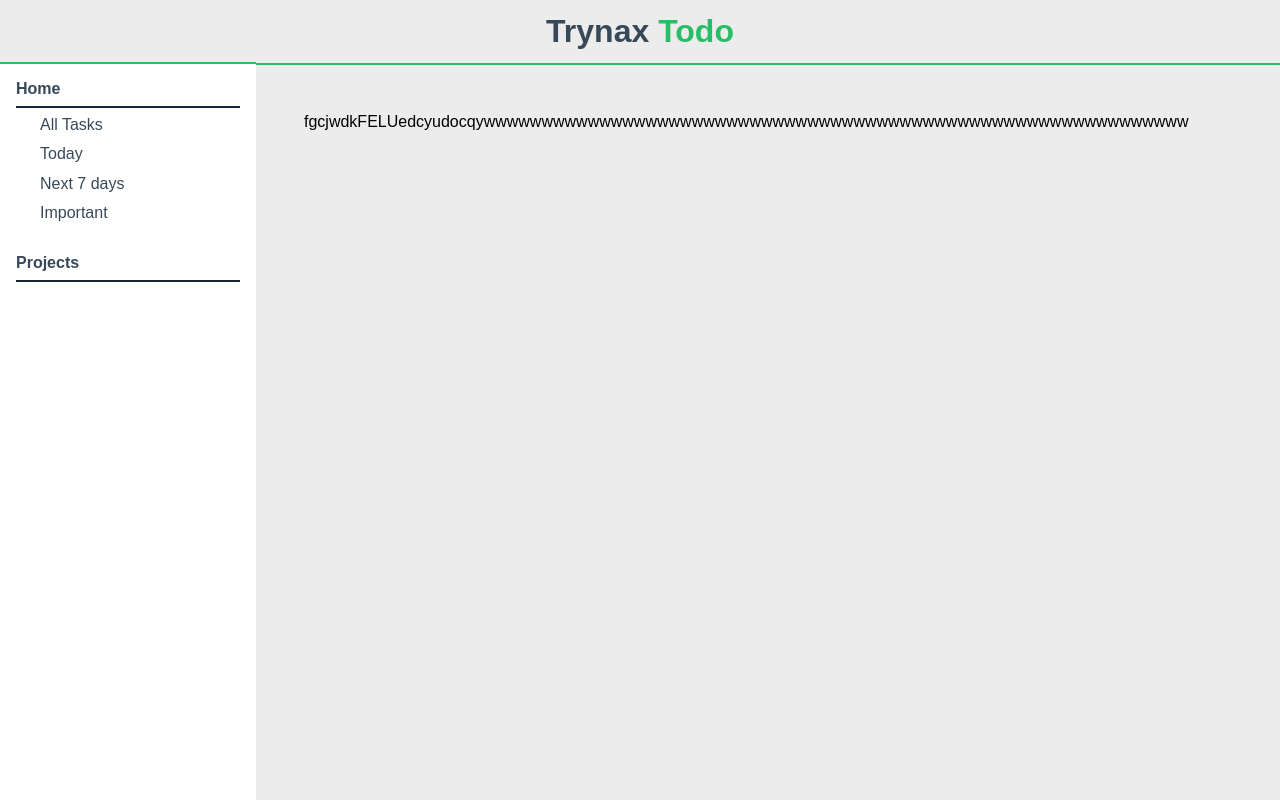
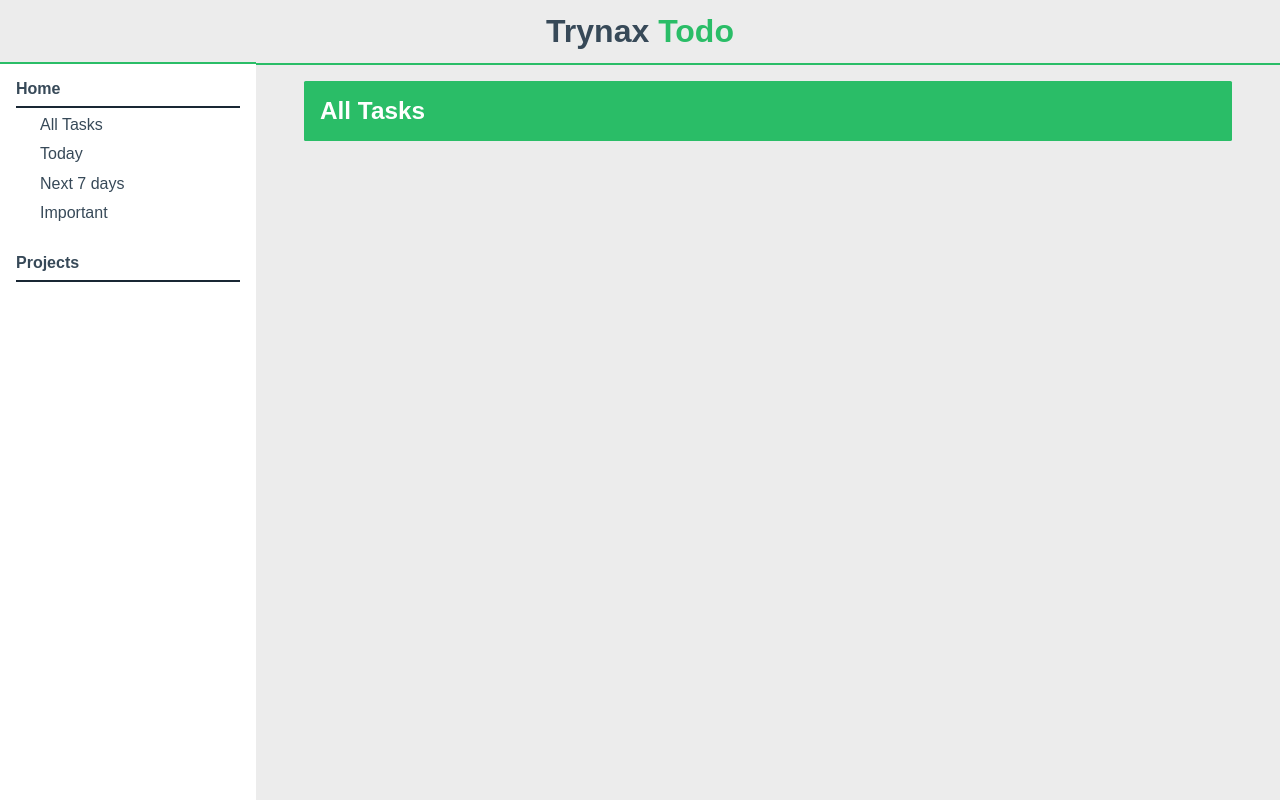
Before and after one commit to Trynax/Todo-List, a website built with webpack: page src/index.html in a window 1280 px wide. Built offline with nearby package versions, Linux system fonts and the light colour scheme.

Commit message:
side bar

```diff
--- a/src/index.html
+++ b/src/index.html
@@ -28,8 +28,9 @@
 </nav>
 
 <section class="content">
-    fgcjwdkFELUedcyudocqywwwwwwwwwwwwwwwwwwwwwwwwwwwwwwwwwwwwwwwwwwwwwwwwwwwwwwwwwwwww
+   <figure class="content-header">
+    <h3>All Tasks</h3>
+   </figure>
 </section>
-
 </body>
 </html>
--- a/src/index.js
+++ b/src/index.js
@@ -1,3 +1,4 @@
 import './styles.css';
 
-console.log("Hello World")
+
+console.log(199)
--- a/src/styles.css
+++ b/src/styles.css
@@ -89,5 +89,14 @@ hr{
     position: relative;
     width: 80%;
     left: 20%;
-    padding: 3rem;
+    padding: 1rem 3rem;
 }
+
+.content-header{
+    background-color: var(--accent);
+    width: 100%;
+    font-size: 1.3rem;
+    padding: 1rem;
+    color: white;
+    border-radius: .1rem;
+}
```
Also changed, not shown: dist/index.html, dist/main.js.
